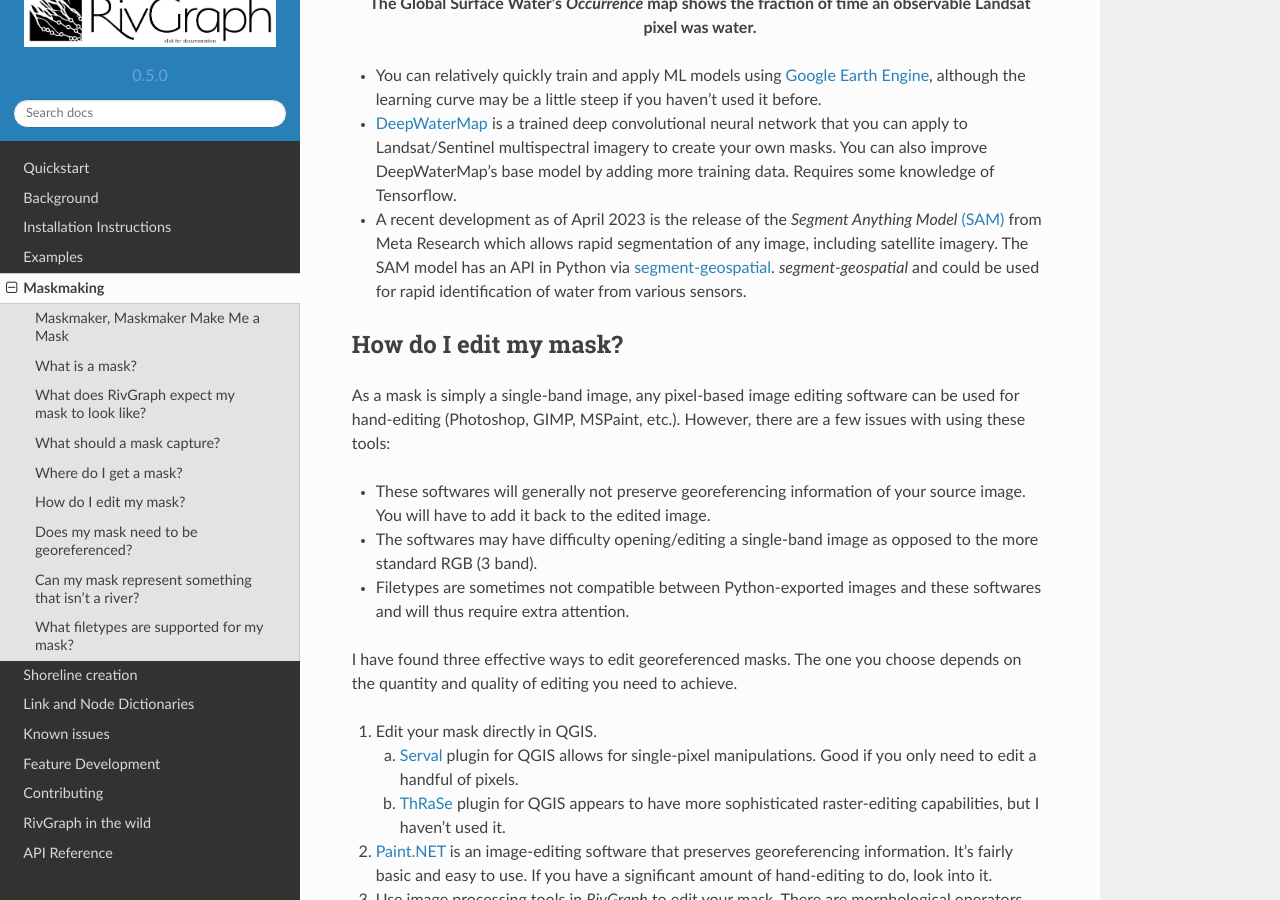
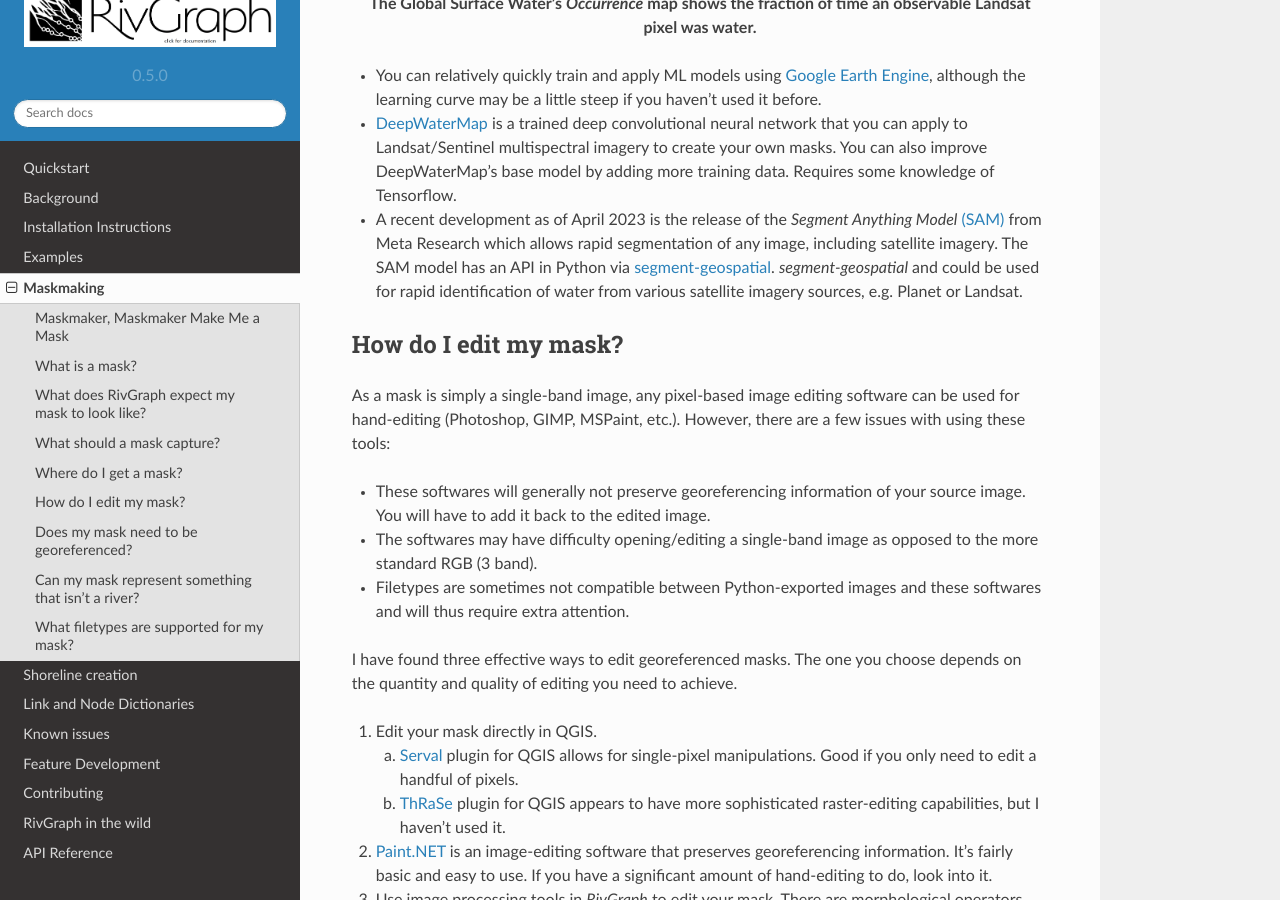
Before and after one commit to VeinsOfTheEarth/RivGraph, a Sphinx documentation site: the page built from docs/source/maskmaking/index.rst, in a window 1280 px wide and 900 px high, scrolled down 3957 px. Built offline with Sphinx 7.4.7 and the Read the Docs theme 2.0.0, drawn with Linux system fonts in a browser that asks for light colours.

Commit message:
Update index.rst

```diff
--- a/docs/source/maskmaking/index.rst
+++ b/docs/source/maskmaking/index.rst
@@ -121,7 +121,7 @@
 
 - `DeepWaterMap  <https://github.com/isikdogan/deepwatermap>`_ is a trained deep convolutional neural network that you can apply to Landsat/Sentinel multispectral imagery to create your own masks. You can also improve DeepWaterMap's base model by adding more training data. Requires some knowledge of Tensorflow.
 
-- A recent development as of April 2023 is the release of the *Segment Anything Model* `(SAM) <https://segment-anything.com/>`_ from Meta Research which allows rapid segmentation of any image, including satellite imagery. The SAM model has an API in Python via `segment-geospatial <https://github.com/opengeos/segment-geospatial>`_. *segment-geospatial* and could be used for rapid identification of water from various sensors.
+- A recent development as of April 2023 is the release of the *Segment Anything Model* `(SAM) <https://segment-anything.com/>`_ from Meta Research which allows rapid segmentation of any image, including satellite imagery. The SAM model has an API in Python via `segment-geospatial <https://github.com/opengeos/segment-geospatial>`_. *segment-geospatial* and could be used for rapid identification of water from various satellite imagery sources, e.g. Planet or Landsat.
 
 
 
```
